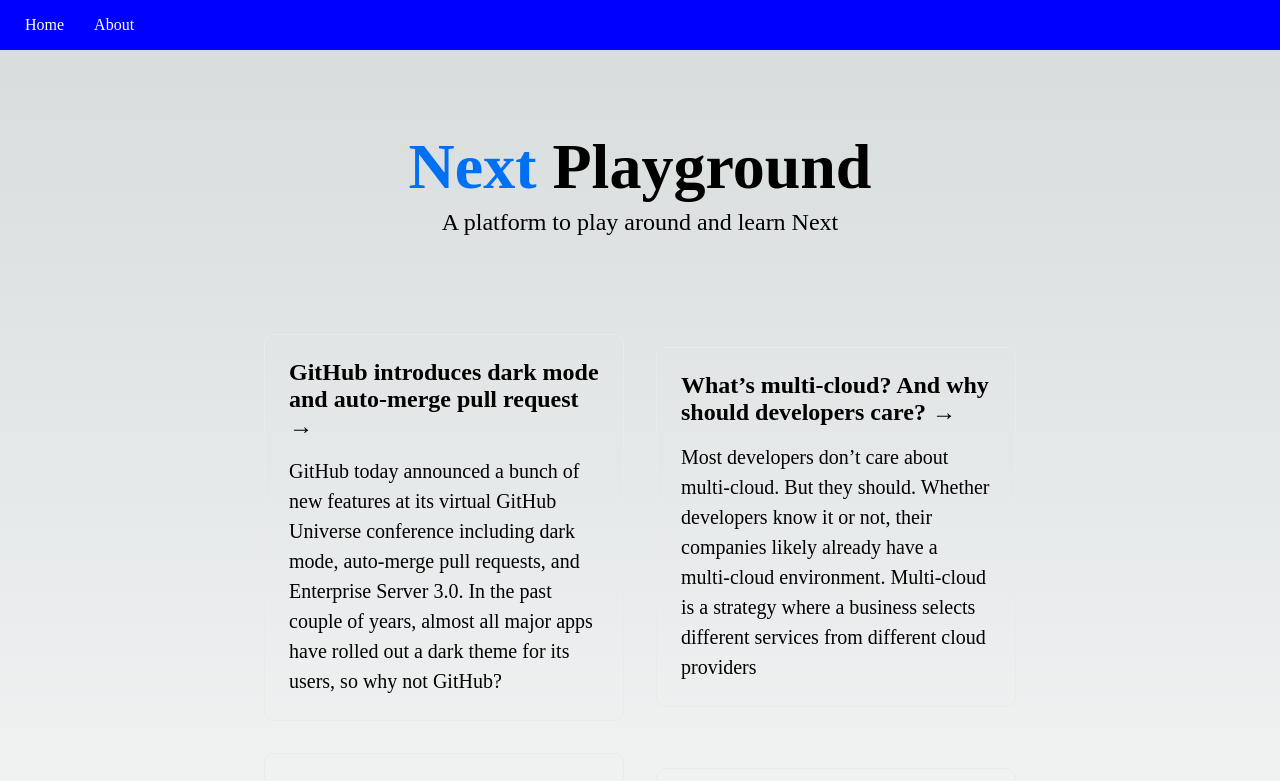
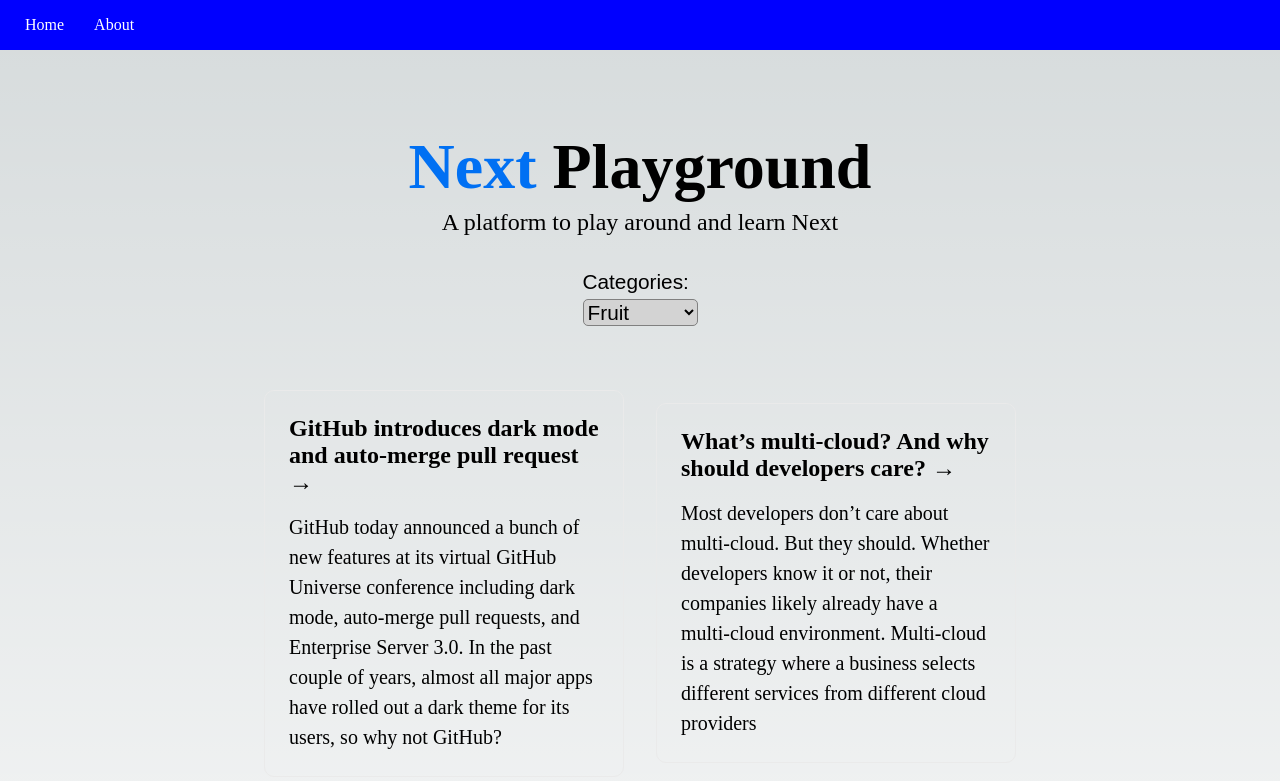
Before and after one commit to suzanamelomoraes/next-playgrount, a Next.js app: page / in a window 1280 px wide. Shown: the top 781 px of the page. Built offline with nearby package versions, Linux system fonts and the light colour scheme.

Commit message:
create dropdown

```diff
--- /dev/null
+++ b/components/Dropdown.js
@@ -0,0 +1,27 @@
+import React from "react";
+import dropdownStyles from "../styles/Dropdown.module.css";
+import { v4 as uuidv4 } from "uuid";
+
+const Dropdown = ({ label, value, options, onChange }) => {
+  return (
+    <label className={dropdownStyles.label}>
+      {label}
+
+      <div className={dropdownStyles.dropdown}>
+        <select
+          className={dropdownStyles.select}
+          value={value}
+          onChange={onChange}
+        >
+          {options.map((option) => (
+            <option key={uuidv4()} value={option.value}>
+              <p>{option.label}</p>
+            </option>
+          ))}
+        </select>
+      </div>
+    </label>
+  );
+};
+
+export default Dropdown;
--- a/components/Layout.js
+++ b/components/Layout.js
@@ -2,14 +2,36 @@
 import Nav from "./Nav";
 import Header from "./Header";
 import styles from "../styles/Layout.module.css";
+import Dropdown from "./Dropdown";
 
 function Layout({ children }) {
+  const options = [
+    { label: "Fruit", value: "fruit" },
+
+    { label: "Vegetable", value: "vegetable" },
+
+    { label: "Meat", value: "meat" },
+  ];
+
+  const [value, setValue] = React.useState("fruit");
+
+  const handleChange = (event) => {
+    setValue(event.target.value);
+  };
   return (
     <>
       <Nav />
       <div className={styles.container}>
         <main className={styles.main}>
           <Header />
+          <div>
+            <Dropdown
+              label="Categories:"
+              options={options}
+              value={value}
+              onChange={handleChange}
+            />
+          </div>
           {children}
         </main>
       </div>
--- /dev/null
+++ b/styles/Dropdown.module.css
@@ -0,0 +1,70 @@
+.container {
+  position: absolute;
+}
+
+.label {
+  font-family: sans-serif;
+  font-size: 1.3rem;
+}
+
+.dropdown {
+  margin-top: 5px;
+}
+
+.select {
+  font-family: sans-serif;
+  font-size: 1.3rem;
+  border: 1px solid grey;
+  border-radius: 5px;
+  background-color: lightgrey;
+}
+
+.menu {
+  position: absolute;
+
+  list-style-type: none;
+  margin: 5px 0;
+  padding: 0;
+
+  border: 1px solid grey;
+  width: 150px;
+}
+
+.menu > li {
+  margin: 0;
+
+  background-color: white;
+}
+
+.menu > li:hover {
+  background-color: lightgray;
+}
+
+.menu > li > button {
+  width: 100%;
+  height: 100%;
+  text-align: left;
+
+  background: none;
+  color: inherit;
+  border: none;
+  padding: 5px;
+  margin: 0;
+  font: inherit;
+  cursor: pointer;
+}
+
+.container1 {
+  text-align: left;
+  border: 1px solid #ccc;
+  position: relative;
+  border-radius: 5px;
+}
+
+.input {
+  padding: 5px;
+  display: flex;
+  align-items: center;
+  justify-content: space-between;
+  user-select: none;
+}
```
